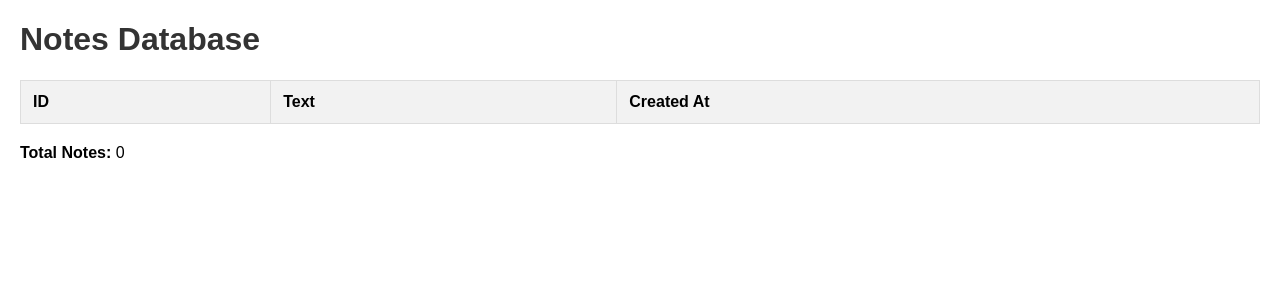
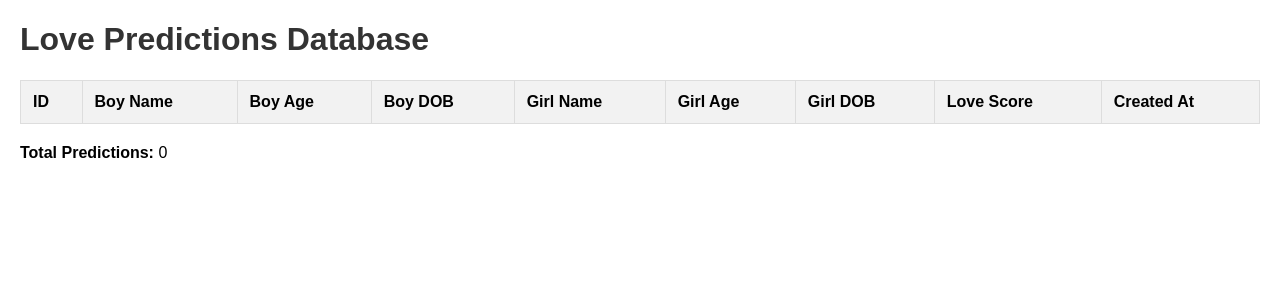
Before and after one commit to Suneethk16/note, a FastAPI app: page /db-table in a window 1280 px wide. Shown: the top 300 px of the page. Run offline with FastAPI, Linux system fonts and the light colour scheme; lists and menus that the app fills with data are empty.

Commit message:
Convert notes app to love predictor with boy/girl details

```diff
--- a/backend/main.py
+++ b/backend/main.py
@@ -3,7 +3,7 @@ from fastapi.middleware.cors import CORSMiddleware
 from fastapi.responses import HTMLResponse
 from fastapi.templating import Jinja2Templates
 from sqlalchemy.orm import Session
-from database import get_db, Note, Base, engine
+from database import get_db, LovePrediction, Base, engine
 from typing import List
 from pydantic import BaseModel
 
@@ -21,67 +21,97 @@ app.add_middleware(
     allow_headers=["*"],
 )
 
-class NoteResponse(BaseModel):
+class LovePredictionRequest(BaseModel):
+    boy_name: str
+    boy_age: int
+    boy_dob: str
+    girl_name: str
+    girl_age: int
+    girl_dob: str
+
+class LovePredictionResponse(BaseModel):
     id: int
-    text: str
+    boy_name: str
+    boy_age: int
+    boy_dob: str
+    girl_name: str
+    girl_age: int
+    girl_dob: str
+    prediction_score: int
 
     class Config:
         from_attributes = True
 
 @app.get("/")
 def read_root():
-    return {"message": "Hello from FastAPI backend!"}
+    return {"message": "Love Predictor API"}
 
 @app.get("/health")
 def health_check():
     return {"status": "healthy"}
 
-@app.get("/notes", response_model=List[NoteResponse])
-def get_notes(db: Session = Depends(get_db)):
-    notes = db.query(Note).all()
-    return notes
+@app.get("/predictions", response_model=List[LovePredictionResponse])
+def get_predictions(db: Session = Depends(get_db)):
+    predictions = db.query(LovePrediction).all()
+    return predictions
 
-@app.post("/notes", response_model=NoteResponse)
-def create_note(text: str, db: Session = Depends(get_db)):
-    if not text.strip():
-        raise HTTPException(status_code=400, detail="Note text cannot be empty")
+@app.post("/predict", response_model=LovePredictionResponse)
+def create_prediction(prediction: LovePredictionRequest, db: Session = Depends(get_db)):
+    # Simple love prediction algorithm
+    score = (len(prediction.boy_name) + len(prediction.girl_name) + prediction.boy_age + prediction.girl_age) % 100
+    if score < 10:
+        score += 50
 
-    note = Note(text=text.strip())
-    db.add(note)
+    love_prediction = LovePrediction(
+        boy_name=prediction.boy_name,
+        boy_age=prediction.boy_age,
+        boy_dob=prediction.boy_dob,
+        girl_name=prediction.girl_name,
+        girl_age=prediction.girl_age,
+        girl_dob=prediction.girl_dob,
+        prediction_score=score
+    )
+    db.add(love_prediction)
     db.commit()
-    db.refresh(note)
-    return note
+    db.refresh(love_prediction)
+    return love_prediction
 
-@app.delete("/notes/{note_id}")
-def delete_note(note_id: int, db: Session = Depends(get_db)):
-    note = db.query(Note).filter(Note.id == note_id).first()
-    if not note:
-        raise HTTPException(status_code=404, detail="Note not found")
+@app.delete("/predictions/{prediction_id}")
+def delete_prediction(prediction_id: int, db: Session = Depends(get_db)):
+    prediction = db.query(LovePrediction).filter(LovePrediction.id == prediction_id).first()
+    if not prediction:
+        raise HTTPException(status_code=404, detail="Prediction not found")
 
-    db.delete(note)
+    db.delete(prediction)
     db.commit()
-    return {"message": "Note deleted successfully"}
+    return {"message": "Prediction deleted successfully"}
 
 @app.get("/db-viewer")
 def view_database(db: Session = Depends(get_db)):
-    notes = db.query(Note).all()
+    predictions = db.query(LovePrediction).all()
     return {
-        "total_notes": len(notes),
-        "notes": [
+        "total_predictions": len(predictions),
+        "predictions": [
             {
-                "id": note.id,
-                "text": note.text,
-                "created_at": note.created_at.isoformat() if note.created_at else None
+                "id": prediction.id,
+                "boy_name": prediction.boy_name,
+                "boy_age": prediction.boy_age,
+                "boy_dob": prediction.boy_dob,
+                "girl_name": prediction.girl_name,
+                "girl_age": prediction.girl_age,
+                "girl_dob": prediction.girl_dob,
+                "prediction_score": prediction.prediction_score,
+                "created_at": prediction.created_at.isoformat() if prediction.created_at else None
             }
-            for note in notes
+            for prediction in predictions
         ]
     }
 
 @app.get("/db-table", response_class=HTMLResponse)
 def view_database_table(request: Request, db: Session = Depends(get_db)):
-    notes = db.query(Note).all()
+    predictions = db.query(LovePrediction).all()
     return templates.TemplateResponse("db_viewer.html", {
         "request": request,
-        "notes": notes,
-        "total_notes": len(notes)
+        "predictions": predictions,
+        "total_predictions": len(predictions)
     })
--- a/backend/templates/db_viewer.html
+++ b/backend/templates/db_viewer.html
@@ -12,25 +12,37 @@
     </style>
 </head>
 <body>
-    <h1>Notes Database</h1>
+    <h1>Love Predictions Database</h1>
     <table>
         <thead>
             <tr>
                 <th>ID</th>
-                <th>Text</th>
+                <th>Boy Name</th>
+                <th>Boy Age</th>
+                <th>Boy DOB</th>
+                <th>Girl Name</th>
+                <th>Girl Age</th>
+                <th>Girl DOB</th>
+                <th>Love Score</th>
                 <th>Created At</th>
             </tr>
         </thead>
         <tbody>
-            {% for note in notes %}
+            {% for prediction in predictions %}
             <tr>
-                <td>{{ note.id }}</td>
-                <td>{{ note.text }}</td>
-                <td>{{ note.created_at }}</td>
+                <td>{{ prediction.id }}</td>
+                <td>{{ prediction.boy_name }}</td>
+                <td>{{ prediction.boy_age }}</td>
+                <td>{{ prediction.boy_dob }}</td>
+                <td>{{ prediction.girl_name }}</td>
+                <td>{{ prediction.girl_age }}</td>
+                <td>{{ prediction.girl_dob }}</td>
+                <td>{{ prediction.prediction_score }}%</td>
+                <td>{{ prediction.created_at }}</td>
             </tr>
             {% endfor %}
         </tbody>
     </table>
-    <p><strong>Total Notes:</strong> {{ total_notes }}</p>
+    <p><strong>Total Predictions:</strong> {{ total_predictions }}</p>
 </body>
 </html>
```
Also changed, not shown: backend/database.py (+9 -3 lines), frontend/src/App.js (+136 -128 lines).
